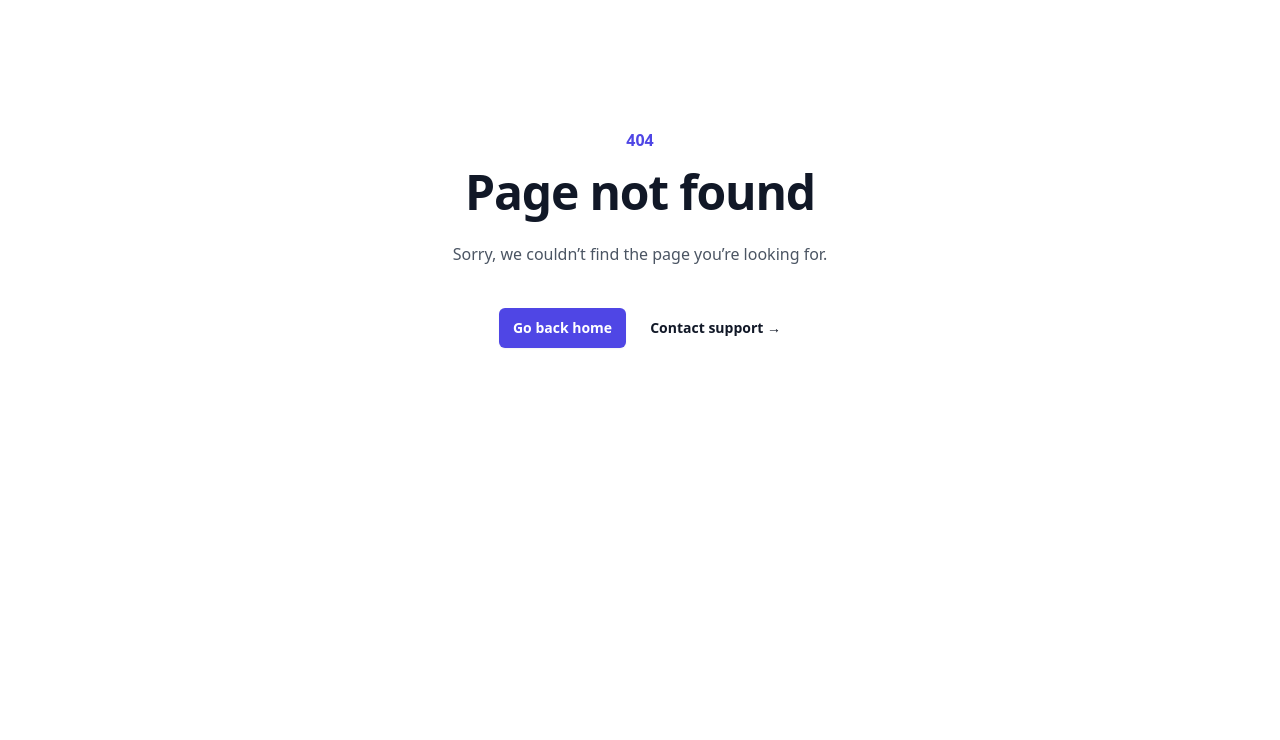
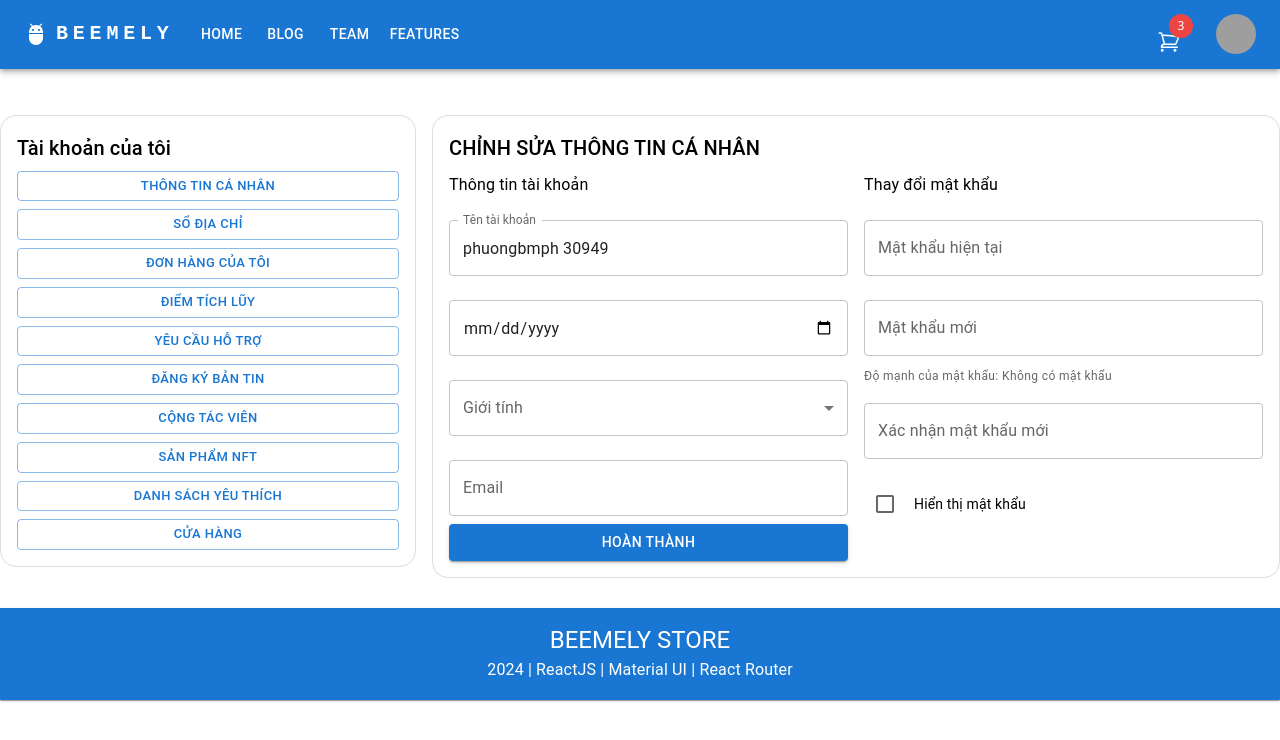
Before and after one commit to PhongDev2004/Reactjs-Nodejs, a React (Vite) app in the folder frontend/: page /profile in a window 1280 px wide. Before the commit this address had no page. Shown: the top 740 px of the page. Built offline with nearby package versions, Linux system fonts and the light colour scheme; grey boxes are pictures that could not be loaded.

Commit message:
userContextapi and profile-ui

```diff
--- a/frontend/src/App.tsx
+++ b/frontend/src/App.tsx
@@ -15,6 +15,7 @@ import CategoriesList from "./pages/admin/CategoriesList";
 import CategoriesAdd from "./pages/admin/CategoriesAdd";
 import ProtectedRoute from "./components/ProtectedRoute";
 import Blog from "./pages/Blog";
+import AccountPage from "./pages/AccountPage";
 
 function App() {
   return (
@@ -27,6 +28,7 @@ function App() {
           <Route path="/product/:id" element={<ProductDetail />} />
           <Route path="/post" element={<Blog />} />
           <Route path="/cart" element={<CartProduct />} />
+          <Route path="/profile" element={<AccountPage />} />
         </Route>
         <Route
           path="/admin"
--- a/frontend/src/components/Header.tsx
+++ b/frontend/src/components/Header.tsx
@@ -13,6 +13,8 @@ import Tooltip from "@mui/material/Tooltip";
 import MenuItem from "@mui/material/MenuItem";
 import AdbIcon from "@mui/icons-material/Adb";
 import { Link } from "react-router-dom";
+import { useUser } from "src/context/UserContext";
+import toast from "react-hot-toast";
 
 const pages = [
   { name: "Home", to: "/" },
@@ -21,14 +23,8 @@ const pages = [
   { name: "Features", to: "features" },
 ];
 
-const settings = [
-  { name: "Profile", to: "profile" },
-  { name: "Account", to: "account" },
-  { name: "Dashboard", to: "login" },
-  { name: "Logout", to: "logout" },
-];
-
 function Header() {
+  const { setUser, isLoggedIn } = useUser();
   const [anchorElNav, setAnchorElNav] = React.useState<null | HTMLElement>(
     null
   );
@@ -50,7 +46,18 @@ function Header() {
   const handleCloseUserMenu = () => {
     setAnchorElUser(null);
   };
-
+  const handleLogout = () => {
+    document.cookie = "jwt=; expires=Thu, 01 Jan 1970 00:00:00 UTC; path=/;";
+    setUser(null);
+    toast.success("Logout successfully!");
+  };
+  const settings = isLoggedIn
+    ? [{ name: "Login", to: "/login" }]
+    : [
+        { name: "Profile", to: "/profile" },
+        { name: "Account", to: "/account" },
+        { name: "Logout", action: handleLogout },
+      ];
   return (
     <AppBar position="static">
       <Container maxWidth="xl">
@@ -203,10 +210,15 @@ function Header() {
               {settings.map((setting) => (
                 <MenuItem key={setting.to} onClick={handleCloseUserMenu}>
                   <Typography textAlign="center">
-                    <Link to={setting.to}>{setting.name}</Link>
+                    {setting.to ? (
+                      <Link to={setting.to}>{setting.name}</Link>
+                    ) : (
+                      <button onClick={setting.action}>{setting.name}</button>
+                    )}
                   </Typography>
                 </MenuItem>
               ))}
+              {}
             </Menu>
           </Box>
         </Toolbar>
--- a/frontend/src/context/CartContext.tsx
+++ b/frontend/src/context/CartContext.tsx
@@ -1,4 +1,4 @@
-import React, { createContext, useState, useContext } from "react";
+import React, { createContext, useState, useContext, ReactNode } from "react";
 import { IProduct } from "../interfaces/Product";
 
 interface CartContextType {
@@ -8,7 +8,9 @@ interface CartContextType {
 
 const CartContext = createContext<CartContextType | undefined>(undefined);
 
-export const CartProvider: React.FC = ({ children }) => {
+export const CartProvider: React.FC<{ children: ReactNode }> = ({
+  children,
+}) => {
   const [cart, setCart] = useState<IProduct[]>([]);
 
   const addToCart = (product: IProduct) => {
--- /dev/null
+++ b/frontend/src/context/UserContext.tsx
@@ -0,0 +1,30 @@
+import { createContext, ReactNode, useContext, useState } from "react";
+import { IUser } from "src/interfaces/User";
+
+type UserContextType = {
+  user: IUser | null;
+  setUser: (user: IUser) => void;
+  isLoggedIn: boolean;
+};
+
+const UserContext = createContext<UserContextType | undefined>(undefined);
+
+export const useUser = (): UserContextType => {
+  const context = useContext(UserContext);
+  if (context === undefined) {
+    throw new Error("useUser must be used within a UserProvider");
+  }
+  return context;
+};
+
+export const UserProvider: React.FC<{ children: ReactNode }> = ({
+  children,
+}) => {
+  const [user, setUser] = useState<IUser | null>(null);
+
+  return (
+    <UserContext.Provider value={{ user, setUser, isLoggedIn: !user }}>
+      {children}
+    </UserContext.Provider>
+  );
+};
--- a/frontend/src/main.tsx
+++ b/frontend/src/main.tsx
@@ -6,16 +6,19 @@ import { BrowserRouter } from "react-router-dom";
 import ToastProvider from "./components/ui/Toast-provider.tsx";
 import { LoadingProvider } from "./context/LoadingErrorContext.tsx";
 import { FlashErrorProvider } from "./context/FlashError.tsx";
+import { UserProvider } from "./context/UserContext.tsx";
 
 ReactDOM.createRoot(document.getElementById("root")!).render(
   <React.StrictMode>
     <BrowserRouter>
       <ToastProvider />
-      <FlashErrorProvider>
-        <LoadingProvider>
-          <App />
-        </LoadingProvider>
-      </FlashErrorProvider>
+      <UserProvider>
+        <FlashErrorProvider>
+          <LoadingProvider>
+            <App />
+          </LoadingProvider>
+        </FlashErrorProvider>
+      </UserProvider>
     </BrowserRouter>
   </React.StrictMode>
 );
--- /dev/null
+++ b/frontend/src/pages/AccountPage.tsx
@@ -0,0 +1,225 @@
+import * as React from "react";
+import {
+  Box,
+  Button,
+  Checkbox,
+  FormControl,
+  FormHelperText,
+  Grid,
+  InputLabel,
+  MenuItem,
+  Select,
+  TextField,
+  Typography,
+} from "@mui/material";
+import { styled } from "@mui/material/styles";
+
+const StyledButton = styled(Button)(({ theme }) => ({
+  backgroundColor: theme.palette.primary.main,
+  color: theme.palette.common.white,
+  "&:hover": {
+    backgroundColor: theme.palette.primary.dark,
+  },
+}));
+
+const AccountPage: React.FC = () => {
+  const [currentPassword, setCurrentPassword] = React.useState("");
+  const [newPassword, setNewPassword] = React.useState("");
+  const [confirmPassword, setConfirmPassword] = React.useState("");
+  const [showPassword, setShowPassword] = React.useState(false);
+  const [username, setUsername] = React.useState("phuongbmph 30949");
+  const [dob, setDob] = React.useState("");
+  const [gender, setGender] = React.useState("");
+  const [email, setEmail] = React.useState("");
+
+  const handleCurrentPasswordChange = (
+    event: React.ChangeEvent<HTMLInputElement>
+  ) => {
+    setCurrentPassword(event.target.value);
+  };
+
+  const handleNewPasswordChange = (
+    event: React.ChangeEvent<HTMLInputElement>
+  ) => {
+    setNewPassword(event.target.value);
+  };
+
+  const handleConfirmPasswordChange = (
+    event: React.ChangeEvent<HTMLInputElement>
+  ) => {
+    setConfirmPassword(event.target.value);
+  };
+
+  const handleShowPasswordChange = () => {
+    setShowPassword(!showPassword);
+  };
+
+  const handleUsernameChange = (event: React.ChangeEvent<HTMLInputElement>) => {
+    setUsername(event.target.value);
+  };
+
+  const handleDobChange = (event: React.ChangeEvent<HTMLInputElement>) => {
+    setDob(event.target.value);
+  };
+
+  const handleGenderChange = (event: React.ChangeEvent<HTMLInputElement>) => {
+    setGender(event.target.value);
+  };
+
+  const handleEmailChange = (event: React.ChangeEvent<HTMLInputElement>) => {
+    setEmail(event.target.value);
+  };
+
+  const handleSubmit = (event: React.FormEvent) => {
+    event.preventDefault();
+    // Handle form submission here
+    console.log("Form submitted!");
+  };
+
+  return (
+    <Grid container spacing={2} sx={{ my: "30px" }}>
+      <Grid item xs={12} md={4}>
+        <Box
+          sx={{
+            padding: 2,
+            border: "1px solid #ddd",
+            borderRadius: 4,
+          }}
+        >
+          <Typography variant="h6" gutterBottom>
+            Tài khoản của tôi
+          </Typography>
+          <Button fullWidth variant="outlined" size="small" sx={{ mb: 1 }}>
+            Thông tin cá nhân
+          </Button>
+          <Button fullWidth variant="outlined" size="small" sx={{ mb: 1 }}>
+            Sổ địa chỉ
+          </Button>
+          <Button fullWidth variant="outlined" size="small" sx={{ mb: 1 }}>
+            Đơn hàng của tôi
+          </Button>
+          <Button fullWidth variant="outlined" size="small" sx={{ mb: 1 }}>
+            Điểm tích lũy
+          </Button>
+          <Button fullWidth variant="outlined" size="small" sx={{ mb: 1 }}>
+            Yêu cầu hỗ trợ
+          </Button>
+          <Button fullWidth variant="outlined" size="small" sx={{ mb: 1 }}>
+            Đăng ký bản tin
+          </Button>
+          <Button fullWidth variant="outlined" size="small" sx={{ mb: 1 }}>
+            Cộng tác viên
+          </Button>
+          <Button fullWidth variant="outlined" size="small" sx={{ mb: 1 }}>
+            Sản phẩm NFT
+          </Button>
+          <Button fullWidth variant="outlined" size="small" sx={{ mb: 1 }}>
+            Danh sách yêu thích
+          </Button>
+          <Button fullWidth variant="outlined" size="small">
+            Cửa hàng
+          </Button>
+        </Box>
+      </Grid>
+      <Grid item xs={12} md={8}>
+        <Box
+          sx={{
+            padding: 2,
+            border: "1px solid #ddd",
+            borderRadius: 4,
+          }}
+        >
+          <Typography variant="h6" gutterBottom>
+            CHỈNH SỬA THÔNG TIN CÁ NHÂN
+          </Typography>
+          <form onSubmit={handleSubmit}>
+            <Grid container spacing={2}>
+              <Grid item xs={12} md={6}>
+                <Typography variant="subtitle1" gutterBottom>
+                  Thông tin tài khoản
+                </Typography>
+                <TextField
+                  label="Tên tài khoản"
+                  value={username}
+                  onChange={handleUsernameChange}
+                  fullWidth
+                  margin="normal"
+                />
+                <TextField
+                  type="date"
+                  value={dob}
+                  onChange={handleDobChange}
+                  fullWidth
+                  margin="normal"
+                />
+                <FormControl fullWidth margin="normal">
+                  <InputLabel>Giới tính</InputLabel>
+                  <Select value={gender} onChange={handleGenderChange}>
+                    <MenuItem value="male">Nam</MenuItem>
+                    <MenuItem value="female">Nữ</MenuItem>
+                    <MenuItem value="other">Khác</MenuItem>
+                  </Select>
+                </FormControl>
+                <TextField
+                  label="Email"
+                  type="email"
+                  value={email}
+                  onChange={handleEmailChange}
+                  fullWidth
+                  margin="normal"
+                />
+
+                <StyledButton type="submit" variant="contained" fullWidth>
+                  Hoàn thành
+                </StyledButton>
+              </Grid>
+              <Grid item xs={12} md={6}>
+                <Typography variant="subtitle1" gutterBottom>
+                  Thay đổi mật khẩu
+                </Typography>
+                <TextField
+                  label="Mật khẩu hiện tại"
+                  type={showPassword ? "text" : "password"}
+                  value={currentPassword}
+                  onChange={handleCurrentPasswordChange}
+                  fullWidth
+                  margin="normal"
+                />
+                <TextField
+                  label="Mật khẩu mới"
+                  type={showPassword ? "text" : "password"}
+                  value={newPassword}
+                  onChange={handleNewPasswordChange}
+                  fullWidth
+                  margin="normal"
+                />
+                <FormHelperText>
+                  Độ mạnh của mật khẩu: Không có mật khẩu
+                </FormHelperText>
+                <TextField
+                  label="Xác nhận mật khẩu mới"
+                  type={showPassword ? "text" : "password"}
+                  value={confirmPassword}
+                  onChange={handleConfirmPasswordChange}
+                  fullWidth
+                  margin="normal"
+                />
+                <Box sx={{ display: "flex", alignItems: "center", mt: 2 }}>
+                  <Checkbox
+                    checked={showPassword}
+                    onChange={handleShowPasswordChange}
+                  />
+                  <Typography variant="body2" sx={{ ml: 1 }}>
+                    Hiển thị mật khẩu
+                  </Typography>
+                </Box>
+              </Grid>
+            </Grid>
+          </form>
+        </Box>
+      </Grid>
+    </Grid>
+  );
+};
+
+export default AccountPage;
--- a/frontend/src/pages/Sign-in.tsx
+++ b/frontend/src/pages/Sign-in.tsx
@@ -1,23 +1,24 @@
-import Avatar from '@mui/material/Avatar';
-import Button from '@mui/material/Button';
-import CssBaseline from '@mui/material/CssBaseline';
-import TextField from '@mui/material/TextField';
-import FormControlLabel from '@mui/material/FormControlLabel';
-import Checkbox from '@mui/material/Checkbox';
-import Link from '@mui/material/Link';
-import Grid from '@mui/material/Grid';
-import Box from '@mui/material/Box';
-import LockOutlinedIcon from '@mui/icons-material/LockOutlined';
-import Typography from '@mui/material/Typography';
-import Container from '@mui/material/Container';
-import { createTheme, ThemeProvider } from '@mui/material/styles';
-import { useForm } from 'react-hook-form';
-import { IUser } from 'src/interfaces/User';
-import { zodResolver } from '@hookform/resolvers/zod';
-import * as zod from 'zod';
-import { useNavigate } from 'react-router-dom';
-import toast from 'react-hot-toast';
-import { loginUser } from 'src/service/auth';
+import Avatar from "@mui/material/Avatar";
+import Button from "@mui/material/Button";
+import CssBaseline from "@mui/material/CssBaseline";
+import TextField from "@mui/material/TextField";
+import FormControlLabel from "@mui/material/FormControlLabel";
+import Checkbox from "@mui/material/Checkbox";
+import Link from "@mui/material/Link";
+import Grid from "@mui/material/Grid";
+import Box from "@mui/material/Box";
+import LockOutlinedIcon from "@mui/icons-material/LockOutlined";
+import Typography from "@mui/material/Typography";
+import Container from "@mui/material/Container";
+import { createTheme, ThemeProvider } from "@mui/material/styles";
+import { useForm } from "react-hook-form";
+import { IUser } from "src/interfaces/User";
+import { zodResolver } from "@hookform/resolvers/zod";
+import * as zod from "zod";
+import { useNavigate } from "react-router-dom";
+import toast from "react-hot-toast";
+import { loginUser } from "src/service/auth";
+import { useUser } from "src/context/UserContext";
 
 function Copyright(props: any) {
   return (
@@ -27,7 +28,7 @@ function Copyright(props: any) {
       align="center"
       {...props}
     >
-			{'Copyright © '}
+      {"Copyright © "}
       <Link color="inherit" href="/">
         Your Website
       </Link>
@@ -39,13 +40,14 @@ function Copyright(props: any) {
 const defaultTheme = createTheme();
 
 const schemaLogin = zod.object({
-	email: zod.string().email({ message: 'Invalid email address' }),
+  email: zod.string().email({ message: "Invalid email address" }),
   password: zod
     .string()
-		.min(6, { message: 'Password must be at least 6 characters long' }),
+    .min(6, { message: "Password must be at least 6 characters long" }),
 });
 
 export default function SignIn() {
+  const { user, setUser } = useUser();
   const navigate = useNavigate();
   const {
     register,
@@ -60,13 +62,14 @@ export default function SignIn() {
 
     if (response) {
       document.cookie = `jwt=${response.token}`;
-			toast.success('Login successfully!');
-			navigate('/');
+      setUser(data);
+      toast.success("Login successfully!");
+      navigate("/");
     }
     try {
     } catch (error) {
       console.log(error);
-			toast.error('Login failed!');
+      toast.error("Login failed!");
     }
   };
 
@@ -77,12 +80,12 @@ export default function SignIn() {
         <Box
           sx={{
             marginTop: 8,
-						display: 'flex',
-						flexDirection: 'column',
-						alignItems: 'center',
+            display: "flex",
+            flexDirection: "column",
+            alignItems: "center",
           }}
         >
-					<Avatar sx={{ m: 1, bgcolor: 'secondary.main' }}>
+          <Avatar sx={{ m: 1, bgcolor: "secondary.main" }}>
             <LockOutlinedIcon />
           </Avatar>
           <Typography component="h1" variant="h5">
@@ -102,9 +105,9 @@ export default function SignIn() {
               label="Email Address"
               autoComplete="email"
               autoFocus
-							{...register('email')}
+              {...register("email")}
               error={!!errors.email}
-							helperText={errors.email ? errors.email.message : ''}
+              helperText={errors.email ? errors.email.message : ""}
             />
             <TextField
               margin="normal"
@@ -114,9 +117,9 @@ export default function SignIn() {
               type="password"
               id="password"
               autoComplete="current-password"
-							{...register('password')}
+              {...register("password")}
               error={!!errors.password}
-							helperText={errors.password ? errors.password.message : ''}
+              helperText={errors.password ? errors.password.message : ""}
             />
             <FormControlLabel
               control={<Checkbox value="remember" color="primary" />}
@@ -137,7 +140,7 @@ export default function SignIn() {
                 </Link>
               </Grid>
               <Grid item>
-								<Link href="/sign-up" variant="body2">
+                <Link href="/register" variant="body2">
                   {"Don't have an account? Sign Up"}
                 </Link>
               </Grid>
```
Lines whose indentation alone changed are shown as unchanged.
